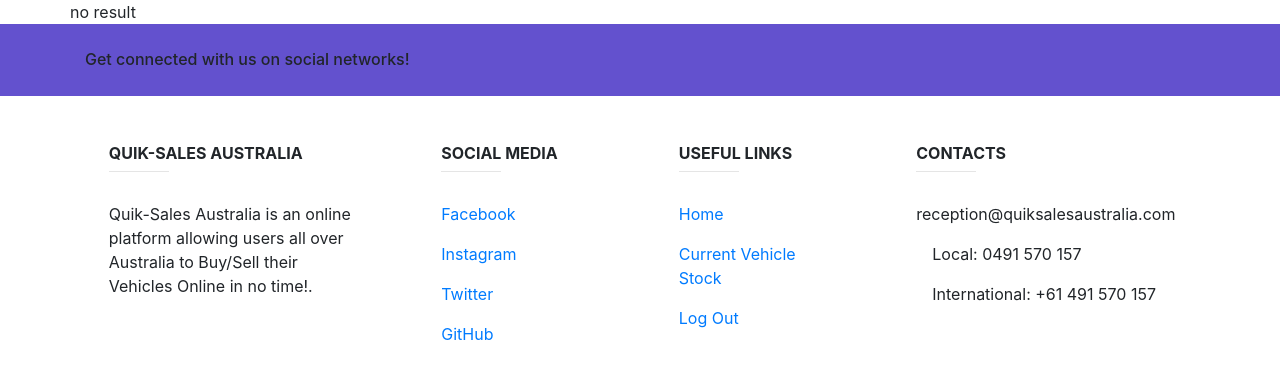
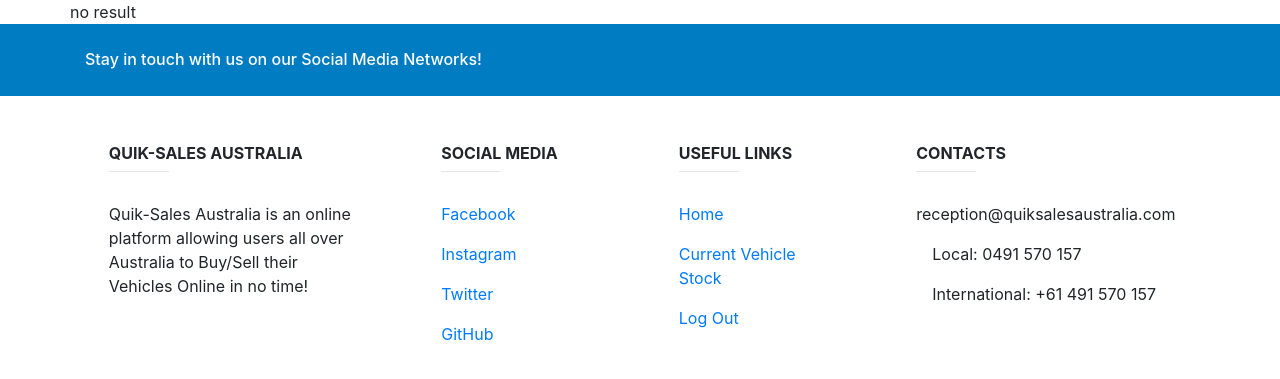
Before and after one commit to milosv1/quik-sales-australia, a PHP site: page /project_files/search.php?search=1 in a window 1280 px wide. Shown: the part 59-438 px from the top of the page. Run offline with PHP 8.4, Linux system fonts and the light colour scheme; data that the repository does not hold is empty; some libraries are stand-ins or nearby versions.

Commit message:
added minor enhancements

```diff
--- a/project_files/includes/footer.php
+++ b/project_files/includes/footer.php
@@ -2,7 +2,7 @@
 
   <footer class="page-footer font-small unique-color-dark">
 
-    <div style="background-color: #6351ce;">
+    <div style="background-color: #007CC2;">
       <div class="container">
 
         <!-- Grid row-->
@@ -10,7 +10,7 @@
 
           <!-- Grid column -->
           <div class="col-md-6 col-lg-5 text-center text-md-left mb-4 mb-md-0">
-            <h6 class="mb-0">Get connected with us on social networks!</h6>
+            <h6 class="mb-0">Stay in touch with us on our Social Media Networks!</h6>
           </div>
           <!-- Grid column -->
 
@@ -59,7 +59,7 @@
           <!-- Content -->
           <h6 class="text-uppercase font-weight-bold">Quik-Sales Australia</h6>
           <hr class="deep-purple accent-2 mb-4 mt-0 d-inline-block mx-auto" style="width: 60px;">
-          <p>Quik-Sales Australia is an online platform allowing users all over Australia to Buy/Sell their Vehicles Online in no time!.</p>
+          <p>Quik-Sales Australia is an online platform allowing users all over Australia to Buy/Sell their Vehicles Online in no time!</p>
 
         </div>
         <!-- Grid column -->
--- a/project_files/login.php
+++ b/project_files/login.php
@@ -12,7 +12,7 @@
   	<h2 align="center"></a>Sign In</h2>
   </div>
 
-  <form method="post" action="server.php" class="col-md-4 offset-md-4">
+  <form method="post" action="index.php" class="col-md-4 offset-md-4">
    <?php include('errors.php'); ?>
 
   	<div class="col-auto">
--- a/project_files/search.php
+++ b/project_files/search.php
@@ -26,7 +26,7 @@ $result = $statement -> get_result();
                         echo "<div class=\"col-md-3\">
                         <h3>$model</h3>
                         <img class=\"img-fluid\" src=\"images/$image\">
-                        <p>$price</p>
+                        <p>$$price</p>
                         <p>$location</p>
                         </div>";
                     }
--- a/project_files/style.css
+++ b/project_files/style.css
@@ -40,7 +40,7 @@
   text-align: left;
   margin: 3px;
 }
-/*.input-group input {
+.input-group input {
   height: 20px;
   width: 70%;
   padding: 5px 10px;
@@ -52,7 +52,7 @@
 
 }
 
-  */
+
 
 
 
@@ -163,3 +163,9 @@ text-align: right;
   position: relative;
   bottom: 350px;
 }
+
+ .mb-0{
+   color:white;
+
+
+ }
```
